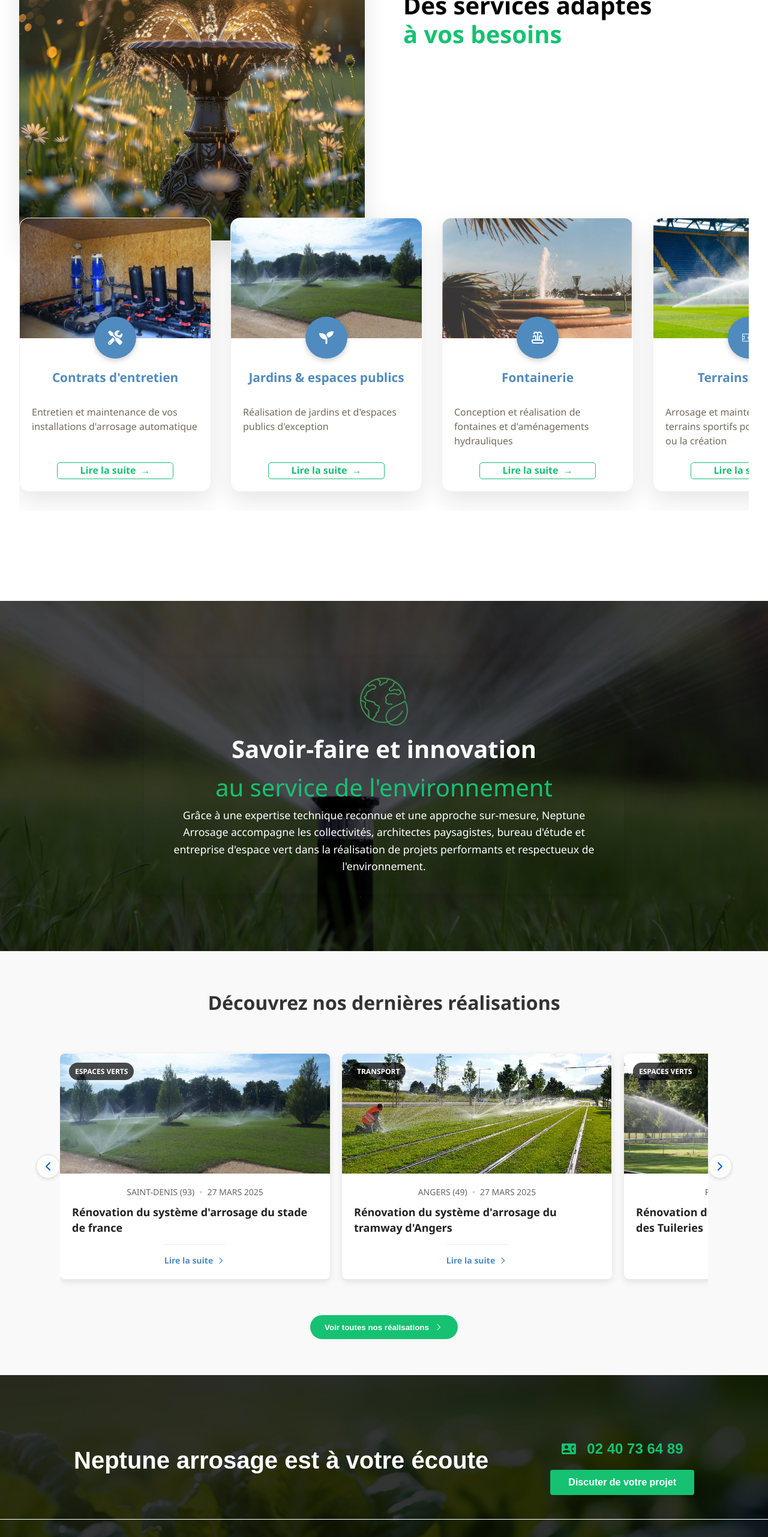
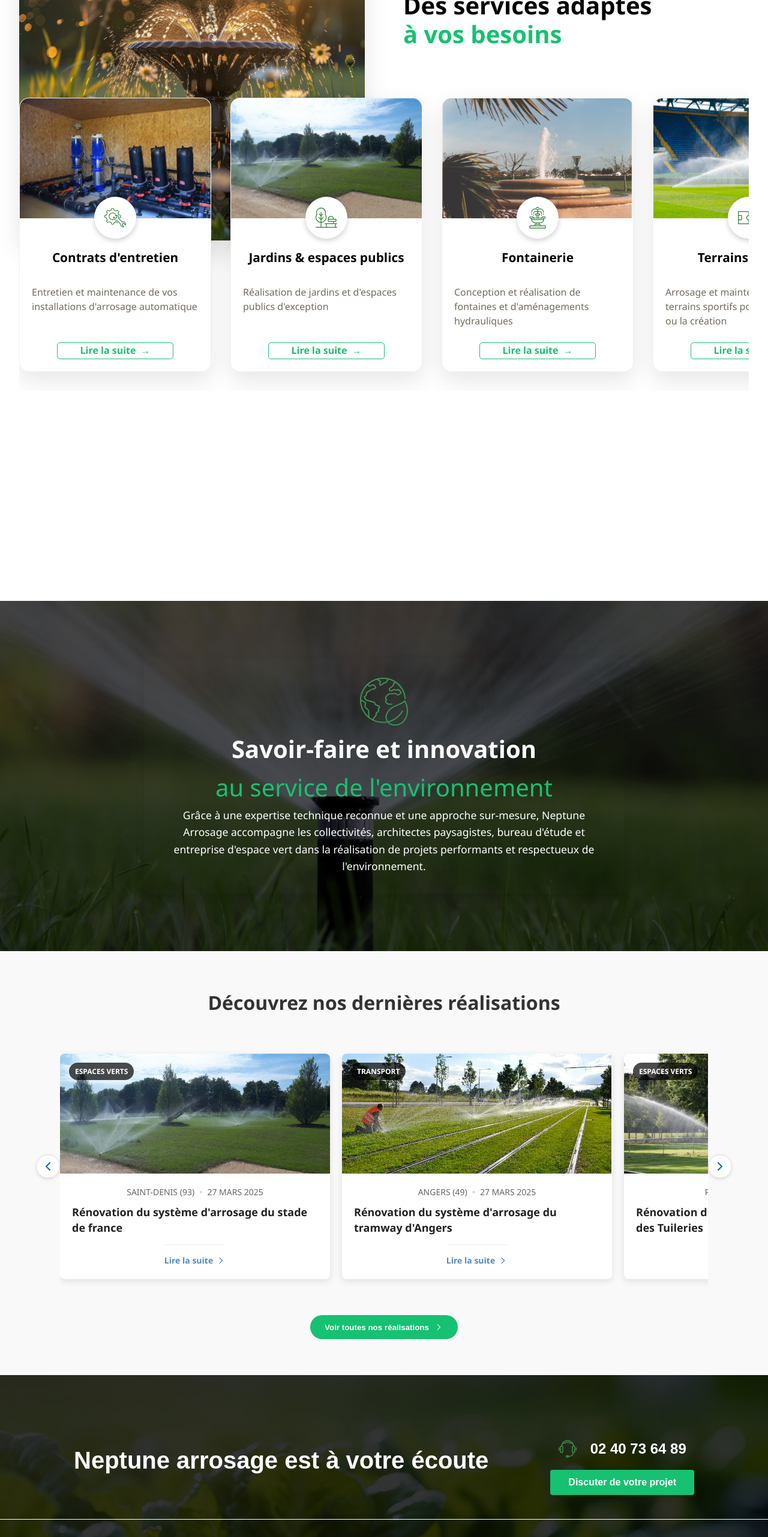
Before and after one commit to Jordan-celton/Neptune-Arrosage, a React (Vite) app in the folder mon-projet/: page / in a window 1280 px wide. Shown: the part 1800-4363 px from the top of the page at 60% size. Built offline with nearby package versions, Linux system fonts and the light colour scheme.

Commit message:
Mise à jour de la dépendance framer-motion vers la version 12.6.3, remplacement des icônes par des SVG dans les sections Contact et Services, et ajustements de style pour améliorer la présentation.

```diff
--- a/mon-projet/package.json
+++ b/mon-projet/package.json
@@ -11,7 +11,7 @@
     "server": "vite preview"
   },
   "dependencies": {
-    "framer-motion": "^12.4.10",
+    "framer-motion": "^12.6.3",
     "react": "^18.0.0",
     "react-dom": "^18.0.0",
     "react-helmet-async": "^2.0.5",
--- a/mon-projet/src/components/ContactHome.jsx
+++ b/mon-projet/src/components/ContactHome.jsx
@@ -1,6 +1,6 @@
 import React from "react";
 import "../styles/ContactHome.css";
-import { MdContactPhone } from "react-icons/md";
+import icon from "../assets/icons/picto_casque_tel.svg";
 
 const ContactBanner = () => {
   return (
@@ -13,7 +13,8 @@ const ContactBanner = () => {
           <div className="contact-banner__contact-info">
             <p className="contact-banner__phone">
               {" "}
-              <MdContactPhone /> 02 40 73 64 89
+              <img src={icon} className="picto-casque" alt="" srcset="" /> 02 40
+              73 64 89
             </p>
             <button className="contact-banner__button">
               Discuter de votre projet
--- a/mon-projet/src/components/ServicesSection.jsx
+++ b/mon-projet/src/components/ServicesSection.jsx
@@ -1,13 +1,15 @@
 import React from "react";
-import { FaTools, FaSeedling, FaTint } from "react-icons/fa";
-import { GiSoccerField } from "react-icons/gi";
-import { TbFountain } from "react-icons/tb";
 import ServiceImage from "../assets/photos/Home/bg_nos_services.webp";
 import Service1Img from "../assets/photos/Home/DSC_0767.webp";
 import Service2Img from "../assets/photos/Home/20200512_155618.webp";
 import Service3Img from "../assets/photos/Home/Fontaine 2.webp";
 import Service4Img from "../assets/photos/Home/article_réalisation.webp";
 import Service5Img from "../assets/photos/Home/sprinkler-498514_1920.webp";
+import icon1 from "../assets/icons/picto_contrats_entretien.svg";
+import icon2 from "../assets/icons/picto_parc_jardins.svg";
+import icon3 from "../assets/icons/picto_fontainerie.svg";
+import icon4 from "../assets/icons/picto_terrains_sportifs.svg";
+import icon5 from "../assets/icons/picto_materiel_arrosage.svg";
 import "../styles/ServicesSection.css";
 
 const ServicesSection = () => {
@@ -17,14 +19,16 @@ const ServicesSection = () => {
       title: "Contrats d'entretien",
       description:
         "Entretien et maintenance de vos installations d'arrosage automatique",
-      icon: <FaTools className="service-icon" />,
+      icon: (
+        <img src={icon1} alt="Contrats d'entretien" className="service-icon" />
+      ),
       image: Service1Img,
     },
     {
       id: 2,
       title: "Jardins & espaces publics",
       description: "Réalisation de jardins et d'espaces publics d'exception",
-      icon: <FaSeedling className="service-icon" />,
+      icon: <img src={icon2} alt="" className="service-icon" />,
       image: Service2Img,
     },
     {
@@ -32,7 +36,7 @@ const ServicesSection = () => {
       title: "Fontainerie",
       description:
         "Conception et réalisation de fontaines et d'aménagements hydrauliques",
-      icon: <TbFountain className="service-icon" />,
+      icon: <img src={icon3} alt="" className="service-icon" />,
       image: Service3Img,
     },
     {
@@ -40,14 +44,14 @@ const ServicesSection = () => {
       title: "Terrains Sportifs",
       description:
         "Arrosage et maintenance des terrains sportifs pour la rénovation ou la création",
-      icon: <GiSoccerField className="service-icon" />,
+      icon: <img src={icon4} alt="" className="service-icon" />,
       image: Service4Img,
     },
     {
       id: 5,
       title: "Matériel d'arrosage",
       description: "Vente de matériel d'arrosage et de jardinage",
-      icon: <FaTint className="service-icon" />,
+      icon: <img src={icon5} alt="" className="service-icon" />,
       image: Service5Img,
     },
   ];
--- a/mon-projet/src/styles/ContactHome.css
+++ b/mon-projet/src/styles/ContactHome.css
@@ -37,10 +37,16 @@
 .contact-banner__phone {
     display: flex;
     font-size: 24px;
-    color: var(--secondary);
+    color: var(--light-bg);
     font-weight: 700;
     align-items: center;
     justify-content: space-evenly;
+}
+
+.picto-casque {
+    width: 30px;
+    height: 30px;
+    margin-right: 10px;
 }
 
 .contact-banner__button {
--- a/mon-projet/src/styles/ServicesSection.css
+++ b/mon-projet/src/styles/ServicesSection.css
@@ -91,7 +91,7 @@
     overflow-x: auto;
     scroll-snap-type: x mandatory;
     position: relative;
-    bottom: 150px;
+    bottom: 350px;
     scrollbar-width: thin;
     /* Pour Firefox */
 }
@@ -139,14 +139,11 @@
 .card-icon-container {
     position: absolute;
     top: 50%;
-    /* Centre verticalement */
     left: 50%;
-    /* Centre horizontalement */
     transform: translate(-50%, -90%) scale(1);
-    /* Ajustement précis */
     width: clamp(45px, 6vw, 70px);
     height: clamp(45px, 6vw, 70px);
-    background: var(--primary);
+    background: var(--light-bg);
     color: white;
     border-radius: 50%;
     display: flex;
@@ -155,17 +152,11 @@
     font-size: clamp(1.2rem, 2vw, 1.3rem);
     box-shadow: 0 3px 10px rgba(0, 0, 0, 0.2);
     transition: all 0.3s ease;
-    /* Supprimer right et les valeurs top spécifiques */
-}
-
-.service-card:hover .card-icon-container {
-    background: var(--secondary);
-
 }
 
 .service-icon {
-    width: 24px;
-    height: 24px;
+    width: 36px;
+    height: 36px;
 }
 
 /* Content Styles */
@@ -179,7 +170,7 @@
 
 .card-content h3 {
     font-size: clamp(1.2rem, 3vw, 1.3rem);
-    color: var(--primary);
+    color: var(--text-color);
     margin: 1.8rem 0;
     font-weight: 600;
     text-align: center;
@@ -327,7 +318,9 @@
 
     .services-cards {
         padding: 1rem 0.5rem;
-        bottom: 150px;
+        bottom: 0px;
+        display: flex;
+        flex-direction: column-reverse;
         gap: 1.5rem;
     }
 
```
Also changed, not shown: 1 other file (tests, documents, lock files or other folders).
